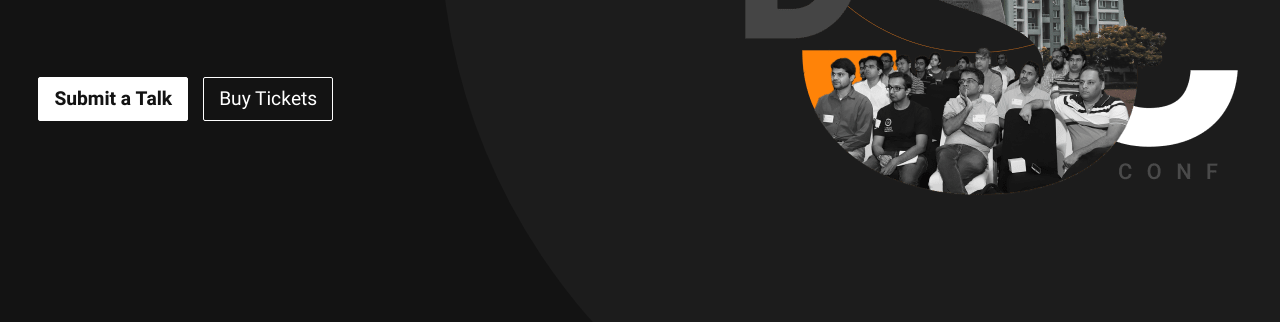
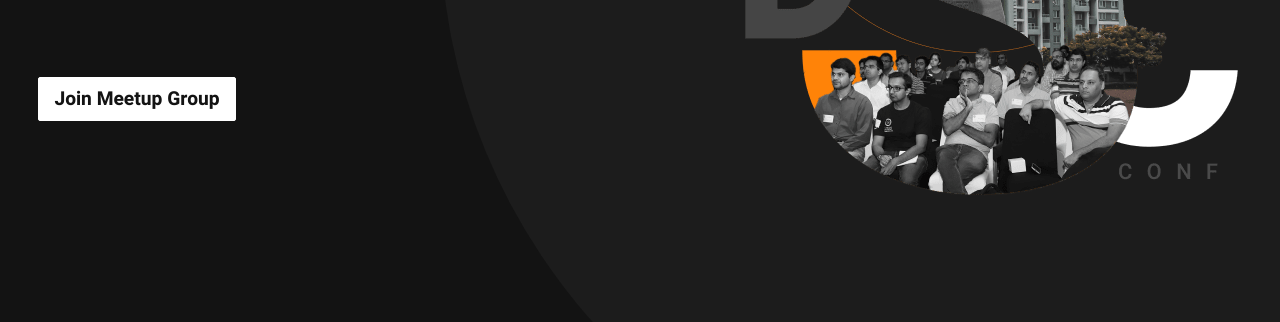
Before and after one commit to Ghaas-agency/dsconf19, a website: page src/index.pug in a window 1280 px wide. Shown: the part 478-800 px from the top of the page. Drawn offline with nearby package versions, Linux system fonts and the light colour scheme; files that its build step writes are made by us from their sources; files whose address does not match are found by name.

Commit message:
update to after conference state

```diff
--- a/src/assets/scss/_components.scss
+++ b/src/assets/scss/_components.scss
@@ -93,8 +93,8 @@
     bottom: 100%;
     right: 50%;
     background-color: $primary;
-    height: 10em;
-    width: 10em;
+    height: 11em;
+    width: 11em;
     border-radius: 50%;
     z-index: -1;
     transition: all 0.25s $ease-out;
--- a/src/assets/scss/_page-2020.scss
+++ b/src/assets/scss/_page-2020.scss
@@ -184,38 +184,38 @@
           transform: translateY(5px) scale(0.95);
         }
 
-        &::before {
-          content: 'CFPs are now closed.';
-          top: -45px;
-          background-color: $f;
-          white-space: nowrap;
-          padding: 7px 10px;
-          border-radius: 3px;
-          font-weight: bold;
-          line-height: 1;
-          transform: translateY(5px) scale(0.95);
-          transform-origin: left bottom;
-        }
+        // &::before {
+        //   content: 'CFPs are now closed.';
+        //   top: -45px;
+        //   background-color: $f;
+        //   white-space: nowrap;
+        //   padding: 7px 10px;
+        //   border-radius: 3px;
+        //   font-weight: bold;
+        //   line-height: 1;
+        //   transform: translateY(5px) scale(0.95);
+        //   transform-origin: left bottom;
+        // }
 
-        &::after {
-          content: '';
-          top: -15px;
-          left: 10px;
-          width: 0;
-          height: 0;
-          border-style: solid;
-          border-width: 5px 5px 0 5px;
-          border-color: #ffffff transparent transparent transparent;
-        }
+        // &::after {
+        //   content: '';
+        //   top: -15px;
+        //   left: 10px;
+        //   width: 0;
+        //   height: 0;
+        //   border-style: solid;
+        //   border-width: 5px 5px 0 5px;
+        //   border-color: #ffffff transparent transparent transparent;
+        // }
 
-        &:hover,
-        &:focus {
-          &::before,
-          &::after {
-            opacity: 1;
-            transform: translateY(0) scale(1);
-          }
-        }
+        // &:hover,
+        // &:focus {
+        //   &::before,
+        //   &::after {
+        //     opacity: 1;
+        //     transform: translateY(0) scale(1);
+        //   }
+        // }
       }
 
       @media only screen and (max-width: 979px) {
--- a/src/index.pug
+++ b/src/index.pug
@@ -80,8 +80,8 @@ html(lang="en")
                 | Novotel, Viman Nagar, Pune
               .buttons.position-relative
                 .button-talk
-                  button.button(disabled) Submit a Talk
-                a.button.button-inverted.normal(href="https://www.townscript.com/e/distributed-systems-conference-2020-323131/booking", target="_blank", rel="noopener noreferrer") Buy Tickets
+                  a.button(href="https://www.meetup.com/Distributed-Systems-Meetup/" target="_blank" rel="noopener noreferrer") Join Meetup Group
+                //- a.button.button-inverted.normal(href="https://www.townscript.com/e/distributed-systems-conference-2020-323131/booking", target="_blank", rel="noopener noreferrer") Buy Tickets
                 //- .submit-talk-form
                 //-   p CFP will be announced soon!
                 //-   button(type="button", onclick="closeSubmitHandler();").button-unstyled.submit-talk-form--close
@@ -270,8 +270,8 @@ html(lang="en")
             h3(style="margin-top: 25px;") Student Sponsor
             a(href="http://one2n.in/" target="_blank" rel="noopener noreferrer" style="margin-top: 15px")
               img(src="assets/img/One2n-logo.png", alt="one2n logo" width="190")
-            p Interested in being a part of the DSConf 2020 as a sponsor?
-              a(href="sponsor/") Learn More.
+            //- p Interested in being a part of the DSConf 2020 as a sponsor?
+            //-   a(href="sponsor/") Learn More.
 
       section#location.index-location
         .container
```
Also changed, not shown: src/assets/css/style.css, src/index.html.
